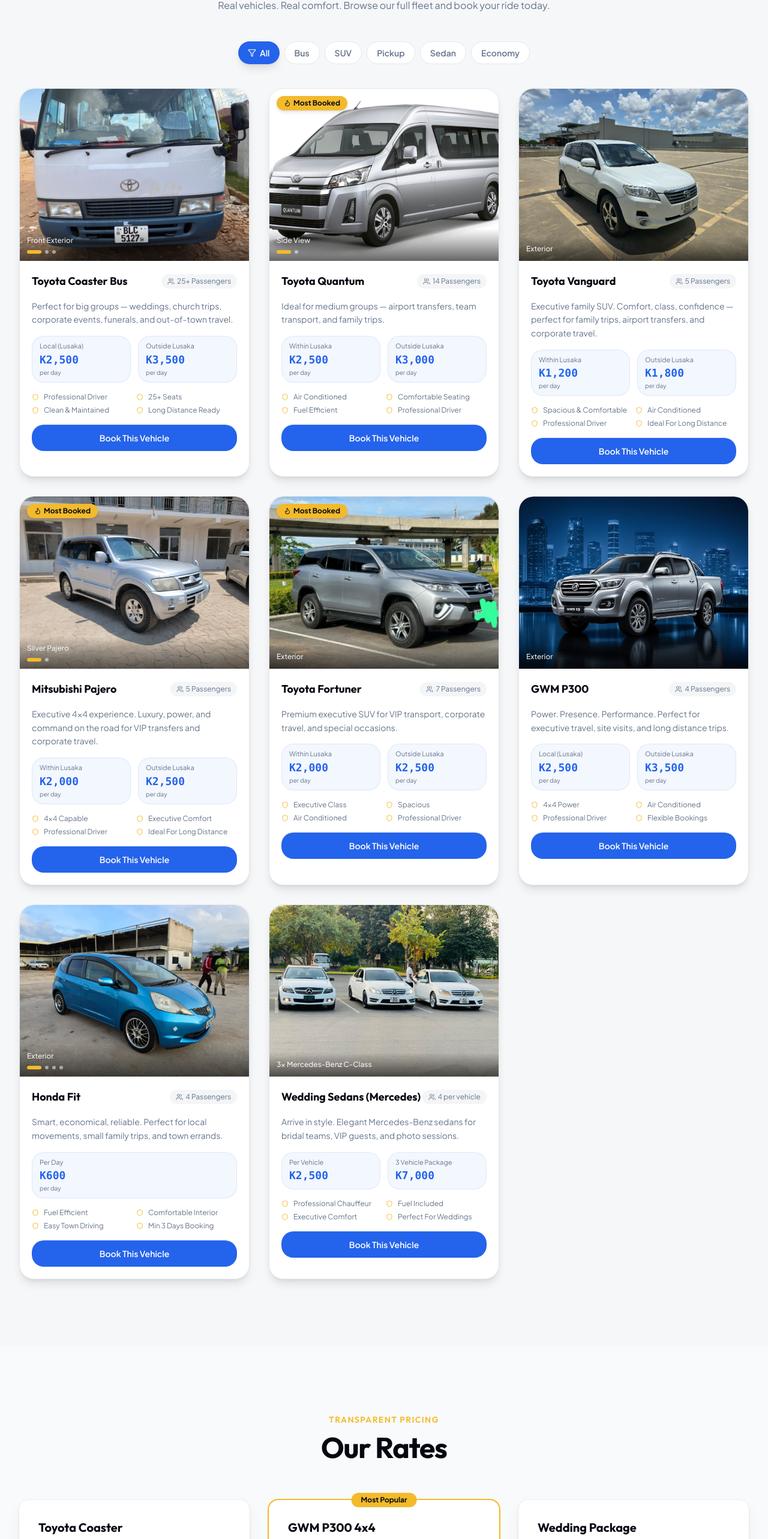
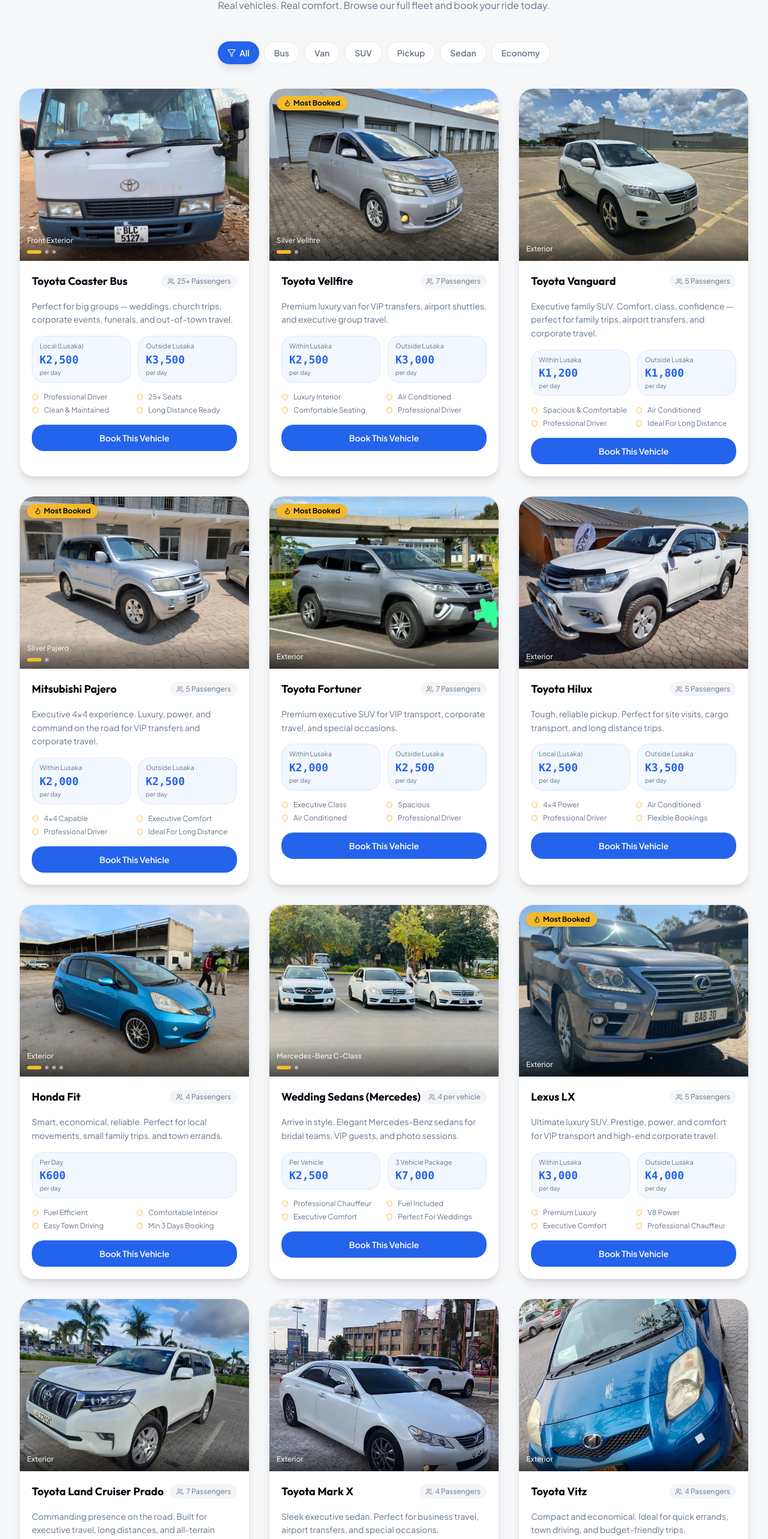
Before and after one commit to SimonMulenga/ozed-transport-hub, a React (Vite) app: page / in a window 1280 px wide. Shown: the part 1966-4532 px from the top of the page at 60% size. Built offline with nearby package versions, Linux system fonts and the light colour scheme; the HTML template or start-up script is replaced by a standard one.

Commit message:
Update vehicle images
Co-authored-by: SimonMulenga <132736482+SimonMulenga@users.noreply.github.com>

```diff
--- a/src/components/FleetSection.tsx
+++ b/src/components/FleetSection.tsx
@@ -7,9 +7,9 @@ import coasterFront from "@/assets/coaster-front-2.jpg";
 import coasterFleet from "@/assets/coaster-fleet-2.jpg";
 import coasterInteriorReal from "@/assets/coaster-interior-real.jpg";
 
-// Toyota Quantum (actual Quantum van images)
-import quantumSide from "@/assets/quantum-real.jpg";
-import quantumFront from "@/assets/quantum-front.jpg";
+// Toyota Vellfire (replaces Quantum)
+import vellfileSilver from "@/assets/vellfire-silver.jpg";
+import vellfireBlack from "@/assets/vellfire-black.jpg";
 
 // Toyota Vanguard (white SUV)
 import vanguardWhite from "@/assets/vanguard-white.jpg";
@@ -21,8 +21,8 @@ import pajeroBlack from "@/assets/pajero-black.jpg";
 // Toyota Fortuner (silver SUV)
 import fortunerSilver from "@/assets/fortuner-silver.jpg";
 
-// GWM P300 Pickup
-import gwmP300 from "@/assets/gwm-p300.png";
+// Toyota Hilux (replaces GWM P300)
+import hiluxWhite from "@/assets/hilux-white.jpg";
 
 // Honda Fit (blue hatchback)
 import hondaFitBlue from "@/assets/honda-fit-blue.jpg";
@@ -32,11 +32,18 @@ import hondaFitDashboard from "@/assets/honda-fit-dashboard-real.jpg";
 
 // Wedding Mercedes (3 white Mercedes sedans)
 import mercedesWedding from "@/assets/mercedes-wedding-real.jpg";
+import weddingLineup from "@/assets/wedding-lineup.jpg";
+
+// New vehicles
+import lexusLx from "@/assets/lexus-lx.jpg";
+import pradoWhite from "@/assets/prado-white.jpg";
+import markXWhite from "@/assets/mark-x-white.jpg";
+import vitzBlue from "@/assets/vitz-blue.jpg";
 
 // Logo
 import logoNew from "@/assets/logo-new.jpg";
 
-type VehicleCategory = "All" | "Bus" | "SUV" | "Sedan" | "Economy" | "Pickup";
+type VehicleCategory = "All" | "Bus" | "SUV" | "Sedan" | "Economy" | "Pickup" | "Van";
 
 interface Vehicle {
   name: string;
@@ -67,18 +74,18 @@ const vehicles: Vehicle[] = [
     bookingName: "Toyota Coaster Bus",
   },
   {
-    name: "Toyota Quantum",
-    category: "Bus",
-    images: [quantumSide, quantumFront],
-    captions: ["Side View", "Front View"],
-    desc: "Ideal for medium groups — airport transfers, team transport, and family trips.",
+    name: "Toyota Vellfire",
+    category: "Van",
+    images: [vellfileSilver, vellfireBlack],
+    captions: ["Silver Vellfire", "Black Vellfire"],
+    desc: "Premium luxury van for VIP transfers, airport shuttles, and executive group travel.",
     prices: [
       { label: "Within Lusaka", price: "K2,500", perDay: true },
       { label: "Outside Lusaka", price: "K3,000", perDay: true },
     ],
-    features: ["Air Conditioned", "Comfortable Seating", "Fuel Efficient", "Professional Driver"],
-    capacity: "14 Passengers",
-    bookingName: "Toyota Quantum",
+    features: ["Luxury Interior", "Air Conditioned", "Comfortable Seating", "Professional Driver"],
+    capacity: "7 Passengers",
+    bookingName: "Toyota Vellfire",
     mostBooked: true,
   },
   {
@@ -126,18 +133,18 @@ const vehicles: Vehicle[] = [
     mostBooked: true,
   },
   {
-    name: "GWM P300",
+    name: "Toyota Hilux",
     category: "Pickup",
-    images: [gwmP300],
+    images: [hiluxWhite],
     captions: ["Exterior"],
-    desc: "Power. Presence. Performance. Perfect for executive travel, site visits, and long distance trips.",
+    desc: "Tough, reliable pickup. Perfect for site visits, cargo transport, and long distance trips.",
     prices: [
       { label: "Local (Lusaka)", price: "K2,500", perDay: true },
       { label: "Outside Lusaka", price: "K3,500", perDay: true },
     ],
     features: ["4x4 Power", "Air Conditioned", "Professional Driver", "Flexible Bookings"],
-    capacity: "4 Passengers",
-    bookingName: "GWM P300",
+    capacity: "5 Passengers",
+    bookingName: "Toyota Hilux",
   },
   {
     name: "Honda Fit",
@@ -155,8 +162,8 @@ const vehicles: Vehicle[] = [
   {
     name: "Wedding Sedans (Mercedes)",
     category: "Sedan",
-    images: [mercedesWedding],
-    captions: ["3x Mercedes-Benz C-Class"],
+    images: [mercedesWedding, weddingLineup],
+    captions: ["Mercedes-Benz C-Class", "Wedding Lineup"],
     desc: "Arrive in style. Elegant Mercedes-Benz sedans for bridal teams, VIP guests, and photo sessions.",
     prices: [
       { label: "Per Vehicle", price: "K2,500", perDay: false },
@@ -166,9 +173,65 @@ const vehicles: Vehicle[] = [
     capacity: "4 per vehicle",
     bookingName: "Luxury Wedding Sedan",
   },
+  {
+    name: "Lexus LX",
+    category: "SUV",
+    images: [lexusLx],
+    captions: ["Exterior"],
+    desc: "Ultimate luxury SUV. Prestige, power, and comfort for VIP transport and high-end corporate travel.",
+    prices: [
+      { label: "Within Lusaka", price: "K3,000", perDay: true },
+      { label: "Outside Lusaka", price: "K4,000", perDay: true },
+    ],
+    features: ["Premium Luxury", "V8 Power", "Executive Comfort", "Professional Chauffeur"],
+    capacity: "5 Passengers",
+    bookingName: "Lexus LX",
+    mostBooked: true,
+  },
+  {
+    name: "Toyota Land Cruiser Prado",
+    category: "SUV",
+    images: [pradoWhite],
+    captions: ["Exterior"],
+    desc: "Commanding presence on the road. Built for executive travel, long distances, and all-terrain confidence.",
+    prices: [
+      { label: "Within Lusaka", price: "K2,500", perDay: true },
+      { label: "Outside Lusaka", price: "K3,500", perDay: true },
+    ],
+    features: ["4x4 Capable", "Spacious Interior", "Executive Class", "Professional Driver"],
+    capacity: "7 Passengers",
+    bookingName: "Toyota Land Cruiser Prado",
+  },
+  {
+    name: "Toyota Mark X",
+    category: "Sedan",
+    images: [markXWhite],
+    captions: ["Exterior"],
+    desc: "Sleek executive sedan. Perfect for business travel, airport transfers, and special occasions.",
+    prices: [
+      { label: "Within Lusaka", price: "K1,000", perDay: true },
+      { label: "Outside Lusaka", price: "K1,500", perDay: true },
+    ],
+    features: ["Executive Sedan", "Air Conditioned", "Comfortable Interior", "Professional Driver"],
+    capacity: "4 Passengers",
+    bookingName: "Toyota Mark X",
+  },
+  {
+    name: "Toyota Vitz",
+    category: "Economy",
+    images: [vitzBlue],
+    captions: ["Exterior"],
+    desc: "Compact and economical. Ideal for quick errands, town driving, and budget-friendly trips.",
+    prices: [
+      { label: "Per Day", price: "K500", perDay: true },
+    ],
+    features: ["Fuel Efficient", "Easy Town Driving", "Compact & Nimble", "Min 3 Days Booking"],
+    capacity: "4 Passengers",
+    bookingName: "Toyota Vitz",
+  },
 ];
 
-const categories: VehicleCategory[] = ["All", "Bus", "SUV", "Pickup", "Sedan", "Economy"];
+const categories: VehicleCategory[] = ["All", "Bus", "Van", "SUV", "Pickup", "Sedan", "Economy"];
 
 const ImageGallery = ({ images, captions, name }: { images: string[]; captions: string[]; name: string }) => {
   const [current, setCurrent] = useState(0);
```
